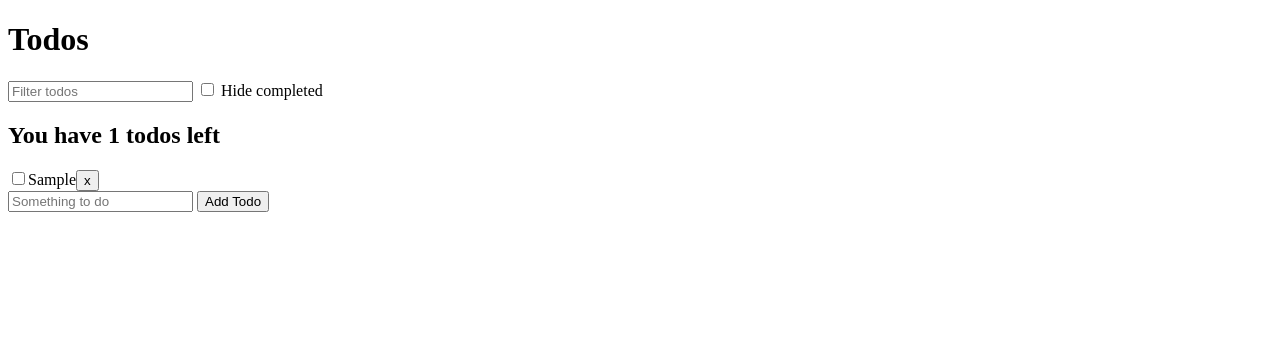
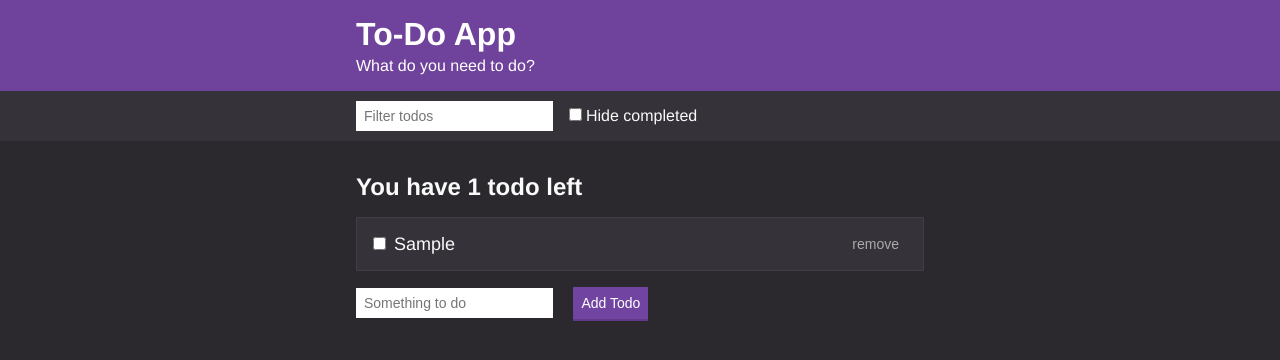
Before and after one commit to Cesar-Jim/js-bootcamp, a plain HTML site: page todo-app/index.html in a window 1280 px wide. Both pictures are taken after typing "Sample" into the empty fields and a click on the button "Add Todo". Drawn offline with Linux system fonts and the light colour scheme.

Commit message:
finished styiling all apps

```diff
--- a/hangman/requests.js
+++ b/hangman/scripts/requests.js
@@ -1,6 +1,6 @@
 const getPuzzle = async wordCount => {
   const response = await fetch(
-    `http://puzzle.mead.io/puzzle?wordCount=${wordCount}`,
+    `//puzzle.mead.io/puzzle?wordCount=${wordCount}`
   );
 
   if (response.status === 200) {
@@ -12,7 +12,7 @@ const getPuzzle = async wordCount => {
 };
 
 const getCountry = async countryCode => {
-  const response = await fetch('http://restcountries.eu/rest/v2/all');
+  const response = await fetch('//restcountries.eu/rest/v2/all');
 
   if (response.status === 200) {
     const data = await response.json();
@@ -23,7 +23,7 @@ const getCountry = async countryCode => {
 };
 
 const getLocation = async () => {
-  const response = await fetch('http://ipinfo.io/json?token=xxxxxxxxxxxxxx');
+  const response = await fetch('//ipinfo.io/json?token=xxxxxxxxxxxxxx');
 
   if (response.status === 200) {
     return response.json();
--- /dev/null
+++ b/hangman/styles/styles.css
@@ -0,0 +1,58 @@
+* {
+  box-sizing: border-box;
+  margin: 0;
+  padding: 0;
+}
+
+html {
+  font-size: 62.5%;
+}
+
+body {
+  background: #2b292e;
+  color: #fafafa;
+  font-family: Helvetica, Arial, sans-serif;
+  font-size: 1.6rem;
+  display: flex;
+  align-items: center;
+  justify-content: center;
+  min-height: 100vh;
+}
+
+span {
+  border-bottom: 1px solid #534f59;
+  display: inline-block;
+  font-size: 2rem;
+  height: 2.4rem;
+  line-height: 2.4rem;
+  margin: 0 0.1rem;
+  text-align: center;
+  text-transform: uppercase;
+  width: 2.4rem;
+}
+
+p {
+  font-weight: 300;
+  margin-bottom: 0.8rem;
+}
+
+.puzzle {
+  display: flex;
+  margin-bottom: 4.8rem;
+}
+
+.button {
+  background: #7044a0;
+  border: none;
+  border-bottom: 2px solid #603a88;
+  cursor: pointer;
+  color: white;
+  font-size: 1.4rem;
+  font-weight: 300;
+  padding: 0.8rem;
+  transition: background 0.3s ease, color 0.3s ease;
+}
+
+.button:hover {
+  background: #5f3a87;
+}
--- /dev/null
+++ b/notes-app/styles/styles.css
@@ -0,0 +1,184 @@
+/* Base Styles */
+
+/*
+  BEM (block, element, modifier)
+
+  block      ->   house
+  element    ->   house__kitchen
+  modifier   ->   house--condo
+*/
+
+* {
+  box-sizing: border-box;
+  margin: 0;
+  padding: 0;
+}
+
+html {
+  font-size: 62.5%;
+}
+
+body {
+  color: #333333;
+  font-family: Helvetica, Arial, sans-serif;
+  font-size: 1.6rem;
+}
+
+button {
+  cursor: pointer;
+}
+
+a {
+  color: #396684;
+}
+
+/* Container */
+
+.container {
+  max-width: 60rem;
+  margin: 0 auto;
+  padding: 0 1.6rem;
+}
+
+/* Header */
+
+.header {
+  background: #43799c;
+  color: white;
+  padding: 1.6rem 0;
+}
+
+.header__title {
+  font-size: 3.2rem;
+  margin-bottom: 0.4rem;
+}
+
+.header__subtitle {
+  font-size: 1.6rem;
+  font-weight: 300;
+}
+
+/* Actions Bar */
+
+.actions {
+  background-color: #f7f7f7;
+  border-bottom: 1px solid #dedfe0;
+  padding: 0.8rem;
+}
+
+.actions__container {
+  align-items: center;
+  display: flex;
+  max-width: 60rem;
+  margin: 0 auto;
+  min-height: 3rem;
+  padding: 0 1.6rem;
+}
+
+.actions__container--spaced {
+  justify-content: space-between;
+}
+
+/* Form Inputs */
+
+.input {
+  border: 1px solid #dedfe0;
+  border-radius: 5px;
+  font-size: 1.4rem;
+  font-weight: 300;
+  height: 3rem;
+  margin-right: 0.8rem;
+  padding: 0.4rem 0.8rem;
+}
+
+.dropdown {
+  border-radius: 0;
+  border: 1px solid #dedfe0;
+  background: white;
+  font-size: 1.4rem;
+  font-weight: 300;
+  height: 3rem;
+  margin-right: 0.8rem;
+}
+
+.button {
+  background: #43799c;
+  border: none;
+  border-bottom: 2px solid #396684;
+  color: white;
+  font-size: 1.4rem;
+  font-weight: 300;
+  padding: 0.8rem;
+  transition: background 0.3s ease;
+}
+
+.button:hover {
+  background: #396684;
+}
+
+.button--secondary {
+  background: #888888;
+  border-bottom: 2px solid #717171;
+}
+
+.button--secondary:hover {
+  background: #6e6e6e;
+}
+
+/* Note editor */
+
+.title-input {
+  border: 1px solid #dedfe0;
+  font-size: 2rem;
+  font-weight: 300;
+  display: block;
+  margin: 2.4rem 0;
+  padding: 0.8rem;
+  width: 100%;
+}
+
+.body-input {
+  border: 1px solid #dedfe0;
+  font-family: inherit;
+  font-size: 1.6rem;
+  font-weight: 300;
+  display: block;
+  margin: 2.4rem 0;
+  min-height: 15rem;
+  padding: 0.8rem;
+  width: 100%;
+}
+
+/* Note List Item */
+
+.list-item {
+  text-decoration: none;
+  color: #333333;
+  background: #f7f7f7;
+  border: 1px solid #dedfe0;
+  margin: 1.6rem 0;
+  padding: 1.6rem;
+  display: block;
+  transition: background 0.3s ease;
+}
+
+.list-item:hover {
+  background: #eeeeee;
+}
+
+.list-item__title {
+  font-size: 1.8rem;
+  margin-bottom: 0.4rem;
+}
+
+.list-item__subtitle {
+  color: #666;
+  font-size: 1.4rem;
+  font-weight: 300;
+  font-style: italic;
+}
+
+.empty-message {
+  text-align: center;
+  margin: 3.2rem 0;
+}
--- a/todo-app/index.html
+++ b/todo-app/index.html
@@ -1,20 +1,46 @@
 <!DOCTYPE html>
-
 <html>
-  <head></head>
+  <head>
+    <title>To-Do App</title>
+    <link href="/styles/styles.css" rel="stylesheet" />
+    <link href="/images/favicon.png?v=1" rel="icon" />
+  </head>
   <body>
-    <h1>Todos</h1>
-    <input id="search-text" type="text" placeholder="Filter todos" />
-    <label>
+    <div class="header">
+      <div class="container">
+        <h1 class="header__title">To-Do App</h1>
+        <h2 class="header__subtitle">What do you need to do?</h2>
+      </div>
+    </div>
+    <div class="actions">
+      <div class="actions__container">
+        <input
+          id="search-text"
+          class="input"
+          type="text"
+          placeholder="Filter todos"
+        />
+        <label class="checkbox">
           <input type="checkbox" id="hide-completed" /> Hide completed
         </label>
+      </div>
+    </div>
+
+    <div class="container">
       <div id="todos"></div>
       <form id="new-todo">
-      <input type="text" placeholder="Something to do" name="text" />
-      <button>Add Todo</button>
+        <input
+          type="text"
+          class="input"
+          placeholder="Something to do"
+          name="text"
+        />
+        <button class="button">Add Todo</button>
       </form>
-    <script src="uuid.js"></script>
-    <script src="todo-functions.js"></script>
-    <script src="todo-app.js"></script>
+    </div>
+
+    <script src="/scripts/uuidv4.js"></script>
+    <script src="/scripts/todo-functions.js"></script>
+    <script src="/scripts/todo-app.js"></script>
   </body>
 </html>
--- a/todo-app/todo-app.js
+++ b/todo-app/scripts/todo-app.js
@@ -4,7 +4,7 @@ let todos = getSavedTodos();
 
 const filters = {
   searchText: '',
-  hideCompleted: false,
+  hideCompleted: false
 };
 
 renderTodos(todos, filters);
@@ -16,15 +16,18 @@ document.querySelector('#search-text').addEventListener('input', e => {
 
 document.querySelector('#new-todo').addEventListener('submit', e => {
   e.preventDefault();
+  const text = e.target.elements.text.value.trim();
 
+  if (text) {
     todos.push({
       id: uuidv4(),
-    text: e.target.elements.text.value,
-    completed: false,
+      text,
+      completed: false
     });
     saveTodos(todos);
     renderTodos(todos, filters);
     e.target.elements.text.value = '';
+  }
 });
 
 document.querySelector('#hide-completed').addEventListener('change', e => {
--- a/todo-app/todo-functions.js
+++ b/todo-app/scripts/todo-functions.js
@@ -36,6 +36,7 @@ const toggleTodo = id => {
 
 // Render application todos based on filters
 const renderTodos = (todos, filters) => {
+  const todoEl = document.querySelector('#todos');
   const filteredTodos = todos.filter(todo => {
     const searchTextMatch = todo.text
       .toLowerCase()
@@ -47,19 +48,26 @@ const renderTodos = (todos, filters) => {
 
   const incompleteTodos = filteredTodos.filter(todo => !todo.completed);
 
-  document.querySelector('#todos').innerHTML = '';
-  document
-    .querySelector('#todos')
-    .appendChild(generateSummaryDOM(incompleteTodos));
+  todoEl.innerHTML = '';
+  todoEl.appendChild(generateSummaryDOM(incompleteTodos));
 
-  filteredTodos.forEach(todo => {
-    document.querySelector('#todos').appendChild(generateTodoDOM(todo));
-  });
+  if (filteredTodos.length > 0) {
+    filteredTodos.forEach(todo => {
+      todoEl.appendChild(generateTodoDOM(todo));
+    });
+  } else {
+    const messageEl = document.createElement('p');
+    messageEl.classList.add('empty-message');
+    messageEl.textContent = 'No to-dos to show';
+
+    todoEl.appendChild(messageEl);
+  }
 };
 
 // Get the DOM elements for an individual note
 const generateTodoDOM = todo => {
-  const todoEl = document.createElement('div');
+  const todoEl = document.createElement('label');
+  const containerEl = document.createElement('div');
   const checkboxEl = document.createElement('input');
   const todoText = document.createElement('span');
   const removeButton = document.createElement('button');
@@ -67,7 +75,7 @@ const generateTodoDOM = todo => {
   // Setup todo checkbox
   checkboxEl.setAttribute('type', 'checkbox');
   checkboxEl.checked = todo.completed;
-  todoEl.appendChild(checkboxEl);
+  containerEl.appendChild(checkboxEl);
   checkboxEl.addEventListener('change', () => {
     toggleTodo(todo.id);
     saveTodos(todos);
@@ -76,10 +84,16 @@ const generateTodoDOM = todo => {
 
   // Setup todo text
   todoText.textContent = todo.text;
-  todoEl.appendChild(todoText);
+  containerEl.appendChild(todoText);
+
+  // Setup container
+  todoEl.classList.add('list-item');
+  containerEl.classList.add('list-item__container');
+  todoEl.appendChild(containerEl);
 
   // Setup remove button
-  removeButton.textContent = 'x';
+  removeButton.textContent = 'remove';
+  removeButton.classList.add('button', 'button--text');
   todoEl.appendChild(removeButton);
   removeButton.addEventListener('click', () => {
     removeTodo(todo.id);
@@ -93,6 +107,8 @@ const generateTodoDOM = todo => {
 // Get the DOM elements for list summary
 const generateSummaryDOM = incompleteTodos => {
   const summary = document.createElement('h2');
-  summary.textContent = `You have ${incompleteTodos.length} todos left`;
+  const plural = incompleteTodos.length === 1 ? '' : 's';
+  summary.classList.add('list-title');
+  summary.textContent = `You have ${incompleteTodos.length} todo${plural} left`;
   return summary;
 };
--- /dev/null
+++ b/todo-app/styles/styles.css
@@ -0,0 +1,223 @@
+/*
+// Colors
+$off-black: #20222b;
+$dark-blue: #333745;
+$blue: #3c4251;
+$light-blue: #464b5e;
+$off-white: #a5afd7;
+$purple: #8357c5;
+// Spacing
+$s-size: 1.2rem;
+$m-size: 1.6rem;
+$l-size: 3.2rem;
+$xl-size: 4.8rem;
+$desktop-breakpoint: 45rem;
+*/
+
+/* Base Styles */
+
+* {
+  box-sizing: border-box;
+  margin: 0;
+  padding: 0;
+}
+
+html {
+  font-size: 62.5%;
+}
+
+body {
+  background: #2b292e;
+  color: #fafafa;
+  font-family: Helvetica, Arial, sans-serif;
+  font-size: 1.6rem;
+}
+
+button {
+  cursor: pointer;
+}
+
+a {
+  color: #6f439c;
+}
+
+/* Container */
+
+.container {
+  max-width: 60rem;
+  margin: 0 auto;
+  padding: 0 1.6rem;
+}
+
+/* Header */
+
+.header {
+  background: #6f439c;
+  color: white;
+  padding: 1.6rem 0;
+}
+
+.header__title {
+  font-size: 3.2rem;
+  margin-bottom: 0.4rem;
+}
+
+.header__subtitle {
+  /* color: #777; */
+  font-size: 1.6rem;
+  font-weight: 300;
+}
+
+/* Actions Bar */
+
+.actions {
+  background-color: #353239;
+  /* border-bottom: 1px solid #dedfe0; */
+  /* color: #333333; */
+  padding: 1rem;
+}
+
+.actions__container {
+  align-items: center;
+  display: flex;
+  max-width: 60rem;
+  margin: 0 auto;
+  min-height: 3rem;
+  padding: 0 1.6rem;
+}
+
+.actions__container--spaced {
+  justify-content: space-between;
+}
+
+/* Form Inputs */
+
+.input {
+  border: none;
+  font-size: 1.4rem;
+  font-weight: 300;
+  height: 3rem;
+  margin-right: 1.6rem;
+  padding: 0.4rem 0.8rem;
+}
+
+.checkbox {
+  display: flex;
+  align-items: baseline;
+}
+
+.checkbox > input {
+  margin-right: 0.4rem;
+}
+
+.button {
+  background: #7044a0;
+  border: none;
+  border-bottom: 2px solid #603a88;
+  color: white;
+  font-size: 1.4rem;
+  font-weight: 300;
+  padding: 0.8rem;
+  transition: background 0.3s ease, color 0.3s ease;
+}
+
+.button:hover {
+  background: #5f3a87;
+}
+
+.button--secondary {
+  background: #888888;
+  border-bottom: 2px solid #717171;
+}
+
+.button--secondary:hover {
+  background: #6e6e6e;
+}
+
+.button--text {
+  background: none;
+  border: none;
+  color: #aaa;
+}
+
+.button--text:hover {
+  background: none;
+  color: white;
+  text-decoration: underline;
+}
+
+/* Note editor */
+
+.title-input {
+  border: 1px solid #dedfe0;
+  font-size: 2rem;
+  font-weight: 300;
+  display: block;
+  margin: 2.4rem 0;
+  padding: 0.8rem;
+  width: 100%;
+}
+
+.body-input {
+  border: 1px solid #dedfe0;
+  font-family: inherit;
+  font-size: 1.6rem;
+  font-weight: 300;
+  display: block;
+  margin: 2.4rem 0;
+  min-height: 15rem;
+  padding: 0.8rem;
+  width: 100%;
+}
+
+/* Note List Item */
+
+.list-item {
+  text-decoration: none;
+  color: #fafafa;
+  cursor: pointer;
+  background: #353239;
+  border: 1px solid #423e47;
+  margin: 1.6rem 0;
+  padding: 1rem 1.6rem;
+  display: block;
+  transition: background 0.3s ease;
+  display: flex;
+  justify-content: space-between;
+  align-items: center;
+}
+
+.list-item__container {
+  display: flex;
+  font-size: 1.8rem;
+  font-weight: 300;
+  align-items: baseline;
+}
+
+.list-item__container > *:first-child {
+  margin-right: 0.8rem;
+}
+
+.list-item:hover {
+  background: #3d3941;
+}
+
+.list-item__title {
+  font-size: 1.8rem;
+  margin-bottom: 0.4rem;
+}
+
+.list-item__subtitle {
+  color: #666;
+  font-size: 1.4rem;
+  font-weight: 300;
+  font-style: italic;
+}
+
+.list-title {
+  margin: 3.2rem 0 1.6rem;
+}
+
+.empty-message {
+  margin: 3.2rem 0;
+}
```
Also changed, not shown: hangman/index.html (+13 -8 lines), hangman/scripts/app.js (renamed from hangman/app.js, +13 -1 lines), notes-app/edit.html (+30 -8 lines), notes-app/index.html (+34 -14 lines), notes-app/scripts/notes-functions.js (renamed from notes-app/notes-functions.js, +27 -20 lines), hangman/images/favicon.png (added), hangman/scripts/hangman.js (renamed from hangman/hangman.js), notes-app/images/favicon.jpg (added), notes-app/scripts/notes-app.js (renamed from notes-app/notes-app.js), notes-app/scripts/notes-edit.js (renamed from notes-app/notes-edit.js), notes-app/scripts/uuidv4.js (renamed from notes-app/uuid.js), todo-app/images/favicon.png (added), todo-app/scripts/uuidv4.js (renamed from todo-app/uuid.js). Lines whose indentation alone changed are shown as unchanged.
